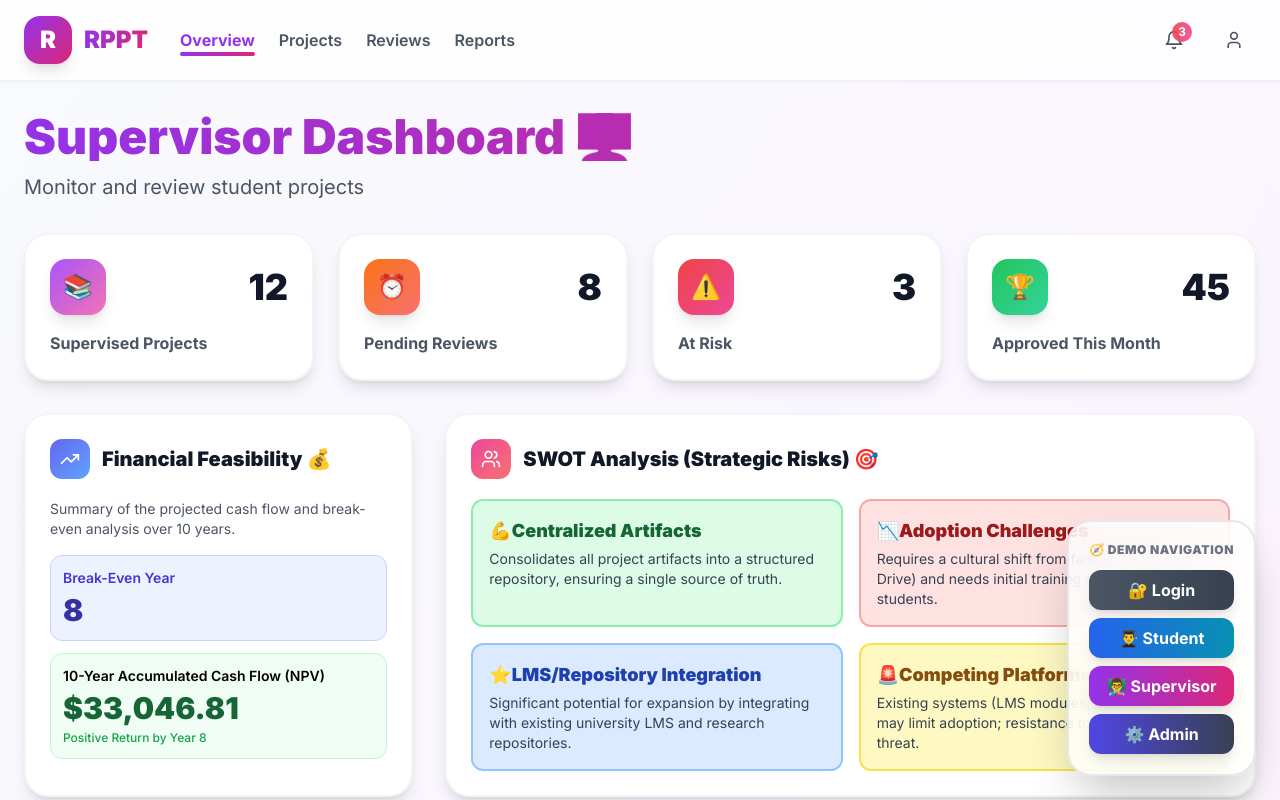
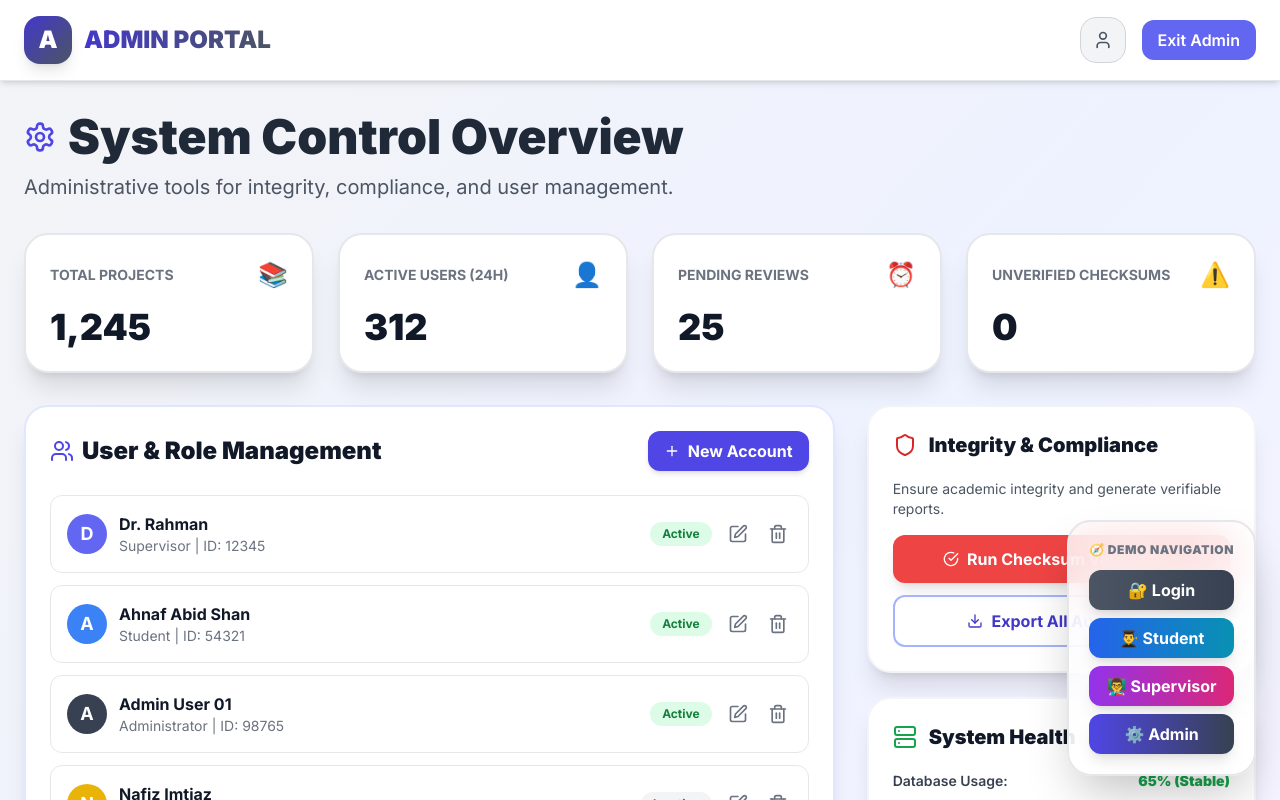
Before and after one commit to labib-ux/project-tracker, a React (Vite) app: page / in a window 1280 px wide. Shown: the top 800 px of the page. Built offline with nearby package versions, Linux system fonts and the light colour scheme.

Commit message:
Change initial currentPage state to 'admin'

```diff
--- a/src/App.jsx
+++ b/src/App.jsx
@@ -2,7 +2,7 @@ import React, { useState } from 'react';
 import { Search, Bell, User, Plus, ChevronRight, Calendar, FileText, CheckCircle, Clock, AlertCircle, MessageSquare, Upload, Download, Filter, MoreVertical, Check, X, Eye, Trash2, Edit, Star, TrendingUp, Users, Zap, Award, Server, Database, Shield, Settings, Activity, Send } from 'lucide-react';
 
 const RPPTDesignSystem = () => {
-  const [currentPage, setCurrentPage] = useState('supervisor');
+  const [currentPage, setCurrentPage] = useState('admin');
   const [selectedProject, setSelectedProject] = useState(null);
   const [activeTab, setActiveTab] = useState('milestones');
   const [notifications, setNotifications] = useState(3);
```
